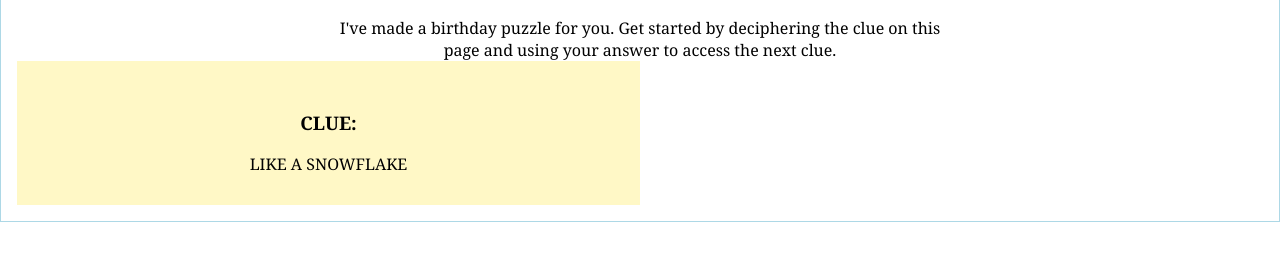
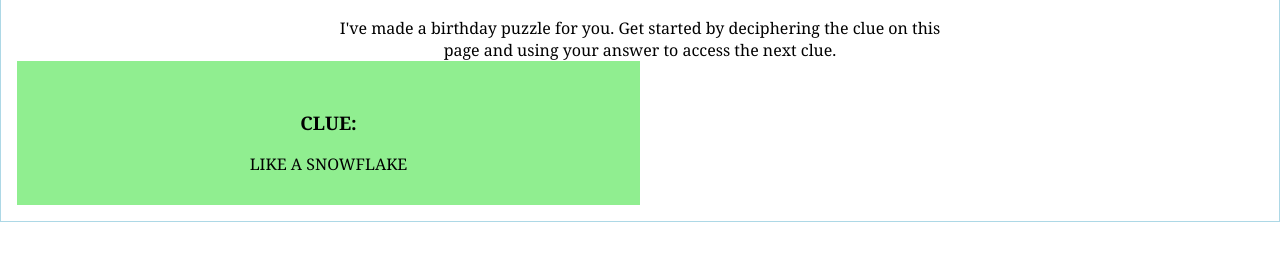
Before and after one commit to sofiajeanne/sofiajeanne.github.io, a plain HTML site: page josh.html in a window 1280 px wide. Shown: the part 73-334 px from the top of the page. Drawn offline with Linux system fonts and the light colour scheme.

Commit message:
change clue color

```diff
--- a/style.css
+++ b/style.css
@@ -52,7 +52,7 @@ header {
 }
 
 #clue {
-  background-color: #FFF8C6;
+  background-color: #90EE90;
   padding-top: 30px;
   padding-bottom: 30px;
   width: 50%;
```
